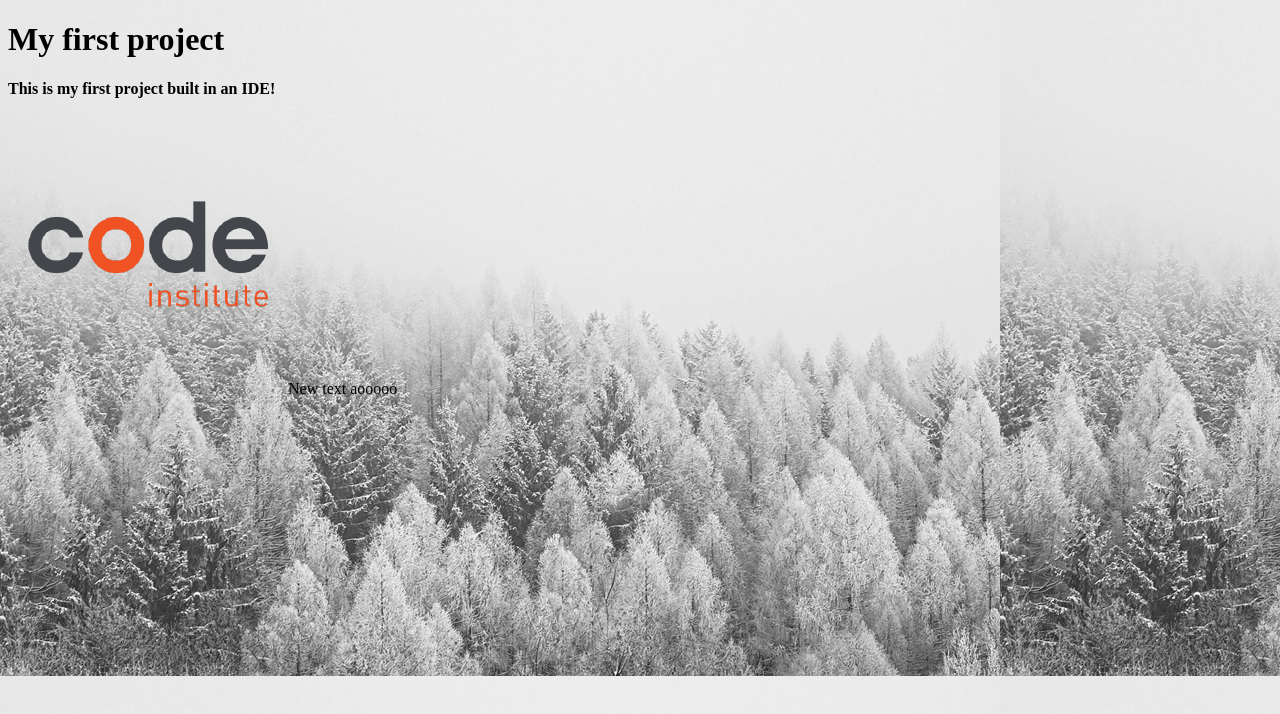
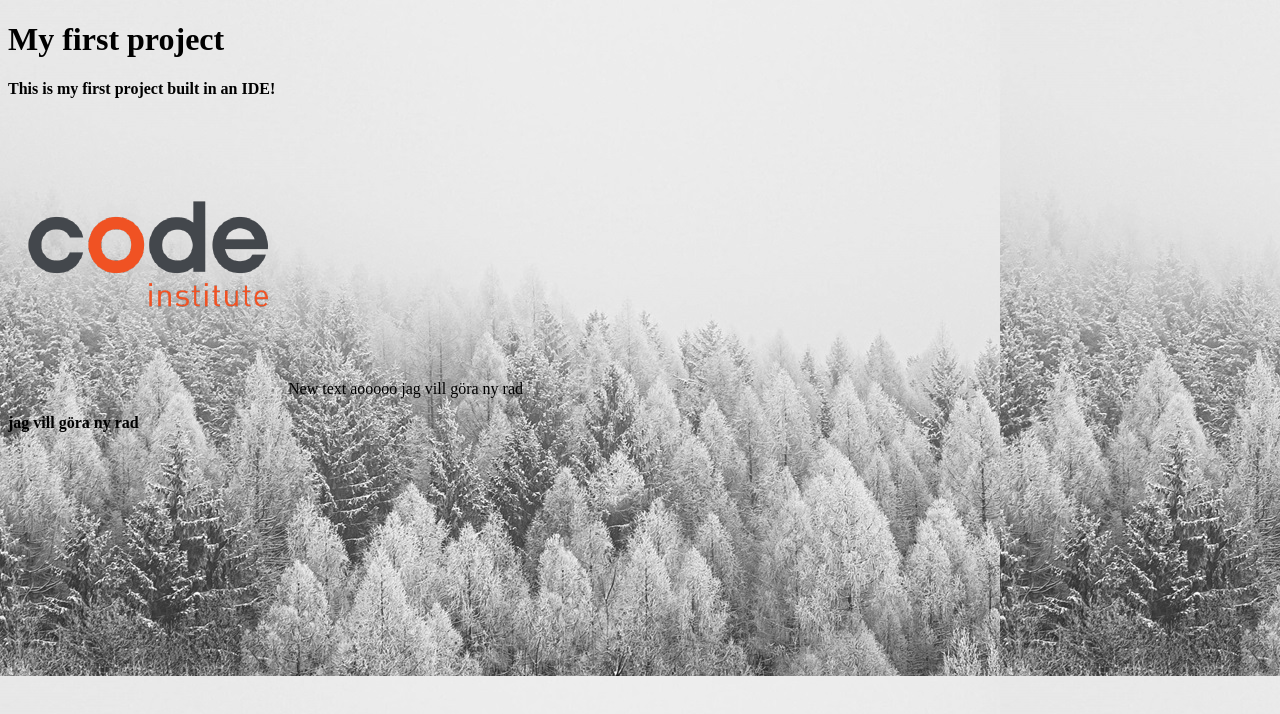
Before and after one commit to AmandaLesnik/my-first-project, a plain HTML site: page index.html in a window 1280 px wide. Drawn offline with Linux system fonts and the light colour scheme.

Commit message:
Update index.html

```diff
--- a/index.html
+++ b/index.html
@@ -10,6 +10,7 @@
     <h1>My first project</h1>
     <p>This is my first project built in an IDE!</p>
     <img src="assets/images/ci-logo.png" alt="Code Institute Logo"
-   <p>New text aooooo</p>
+   <p>New text aooooo jag vill göra ny rad</p>
+    <p> jag vill göra ny rad</p>
 </body>
 </html>
```
